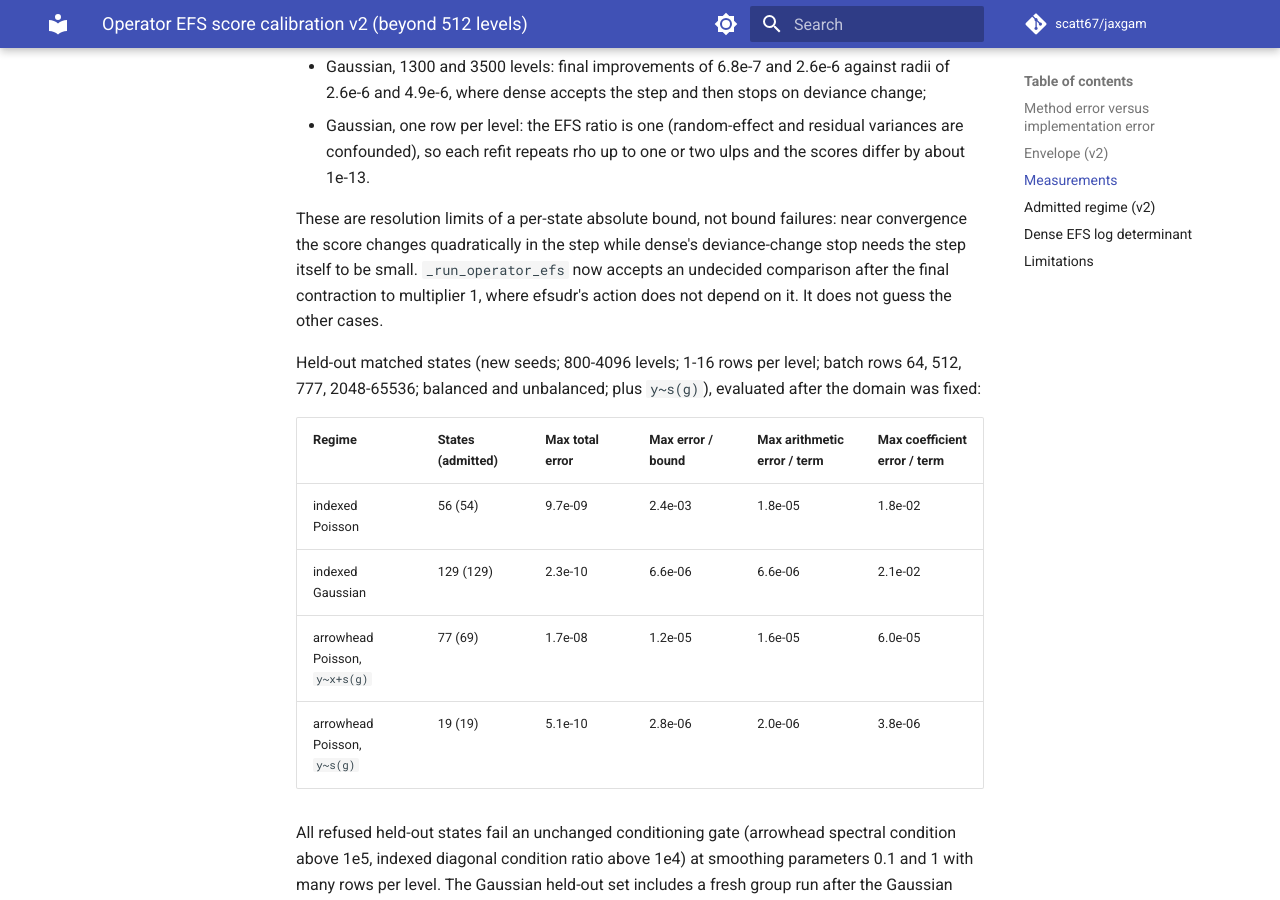
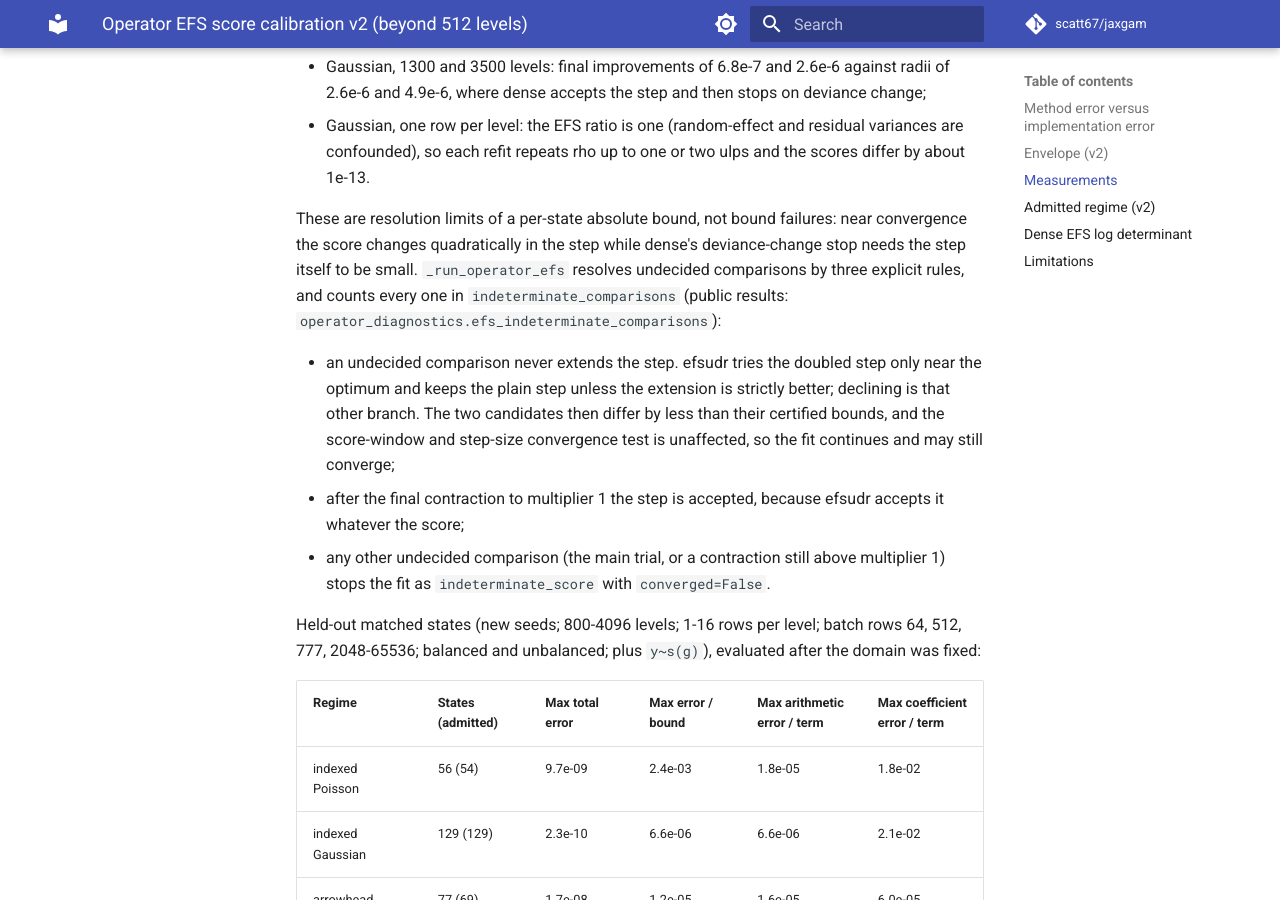
Before and after one commit to scatt67/jaxgam, an MkDocs documentation site: the page built from docs/scale_jaxgam/efs6_operator_calibration.md, in a window 1280 px wide and 900 px high, scrolled down 6346 px. Built offline with MkDocs 1.6.1 and Material for MkDocs 9.7.7, drawn with Linux system fonts in a browser that asks for light colours; comment, search, counter and statistics services are not loaded.

Commit message:
[phase2] operator EFS: decline undecided extensions explicitly and report them
An extension comparison that the score bounds cannot decide keeps the plain
step, as efsudr does whenever the doubled step is not strictly better
(gam.fit4.r; extension is tried only near the optimum, and the update
"doesn't have to improve REML"). The two candidates differ by less than
their certified bounds and the score-window/step-size certificate is
unaffected, so the fit may still converge. That rule was silent and the
calibration note said the controller "does not guess the other cases".

State the three rules exactly in the calibration note and docs/api.md: an
undecided comparison never extends the step; after the final contraction
to multiplier 1 the step is accepted; any other undecided comparison stops
as indeterminate_score. Public operator EFS results report the count as
operator_diagnostics.efs_indeterminate_comparisons (None on fixed-sp fits).

Tests: a controller case declines an undecided extension, keeps the plain
step and multiplier 1 and counts it; the public indeterminate stop reports
a count of one; every complete-fit gate that claims STRICT agreement and
identical outer iterations with dense EFS or pinned R now also asserts zero
undecided comparisons (all measured zero).

Co-Authored-By: Claude Opus 5.5 <noreply@anthropic.com>

```diff
--- a/docs/scale_jaxgam/efs6_operator_calibration.md
+++ b/docs/scale_jaxgam/efs6_operator_calibration.md
@@ -198,9 +198,21 @@ reference confirms both scores to about 1e-12:
 These are resolution limits of a per-state absolute bound, not bound
 failures: near convergence the score changes quadratically in the step while
 dense's deviance-change stop needs the step itself to be small.
-`_run_operator_efs` now accepts an undecided comparison after the final
-contraction to multiplier 1, where efsudr's action does not depend on it.
-It does not guess the other cases.
+`_run_operator_efs` resolves undecided comparisons by three explicit rules,
+and counts every one in `indeterminate_comparisons` (public results:
+`operator_diagnostics.efs_indeterminate_comparisons`):
+
+* an undecided comparison never extends the step. efsudr tries the doubled
+  step only near the optimum and keeps the plain step unless the extension
+  is strictly better; declining is that other branch. The two candidates
+  then differ by less than their certified bounds, and the score-window and
+  step-size convergence test is unaffected, so the fit continues and may
+  still converge;
+* after the final contraction to multiplier 1 the step is accepted, because
+  efsudr accepts it whatever the score;
+* any other undecided comparison (the main trial, or a contraction still
+  above multiplier 1) stops the fit as `indeterminate_score` with
+  `converged=False`.
 
 Held-out matched states (new seeds; 800-4096 levels; 1-16 rows per level;
 batch rows 64, 512, 777, 2048-65536; balanced and unbalanced; plus
```
Also changed, not shown: docs/api.md (+5 -0 lines), 7 other files.
